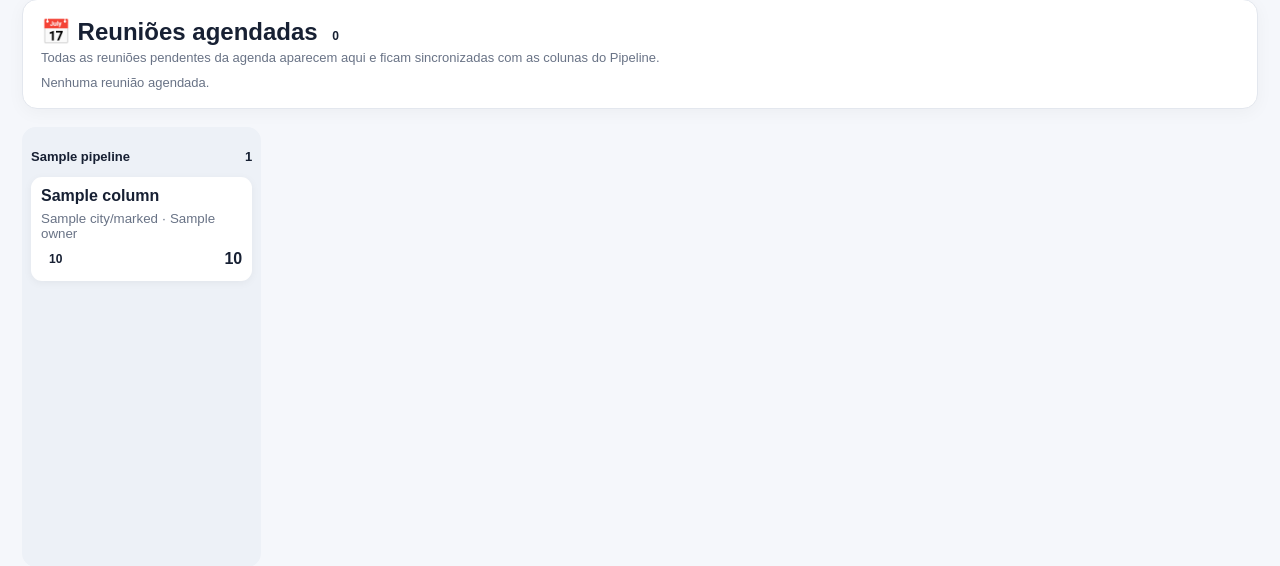
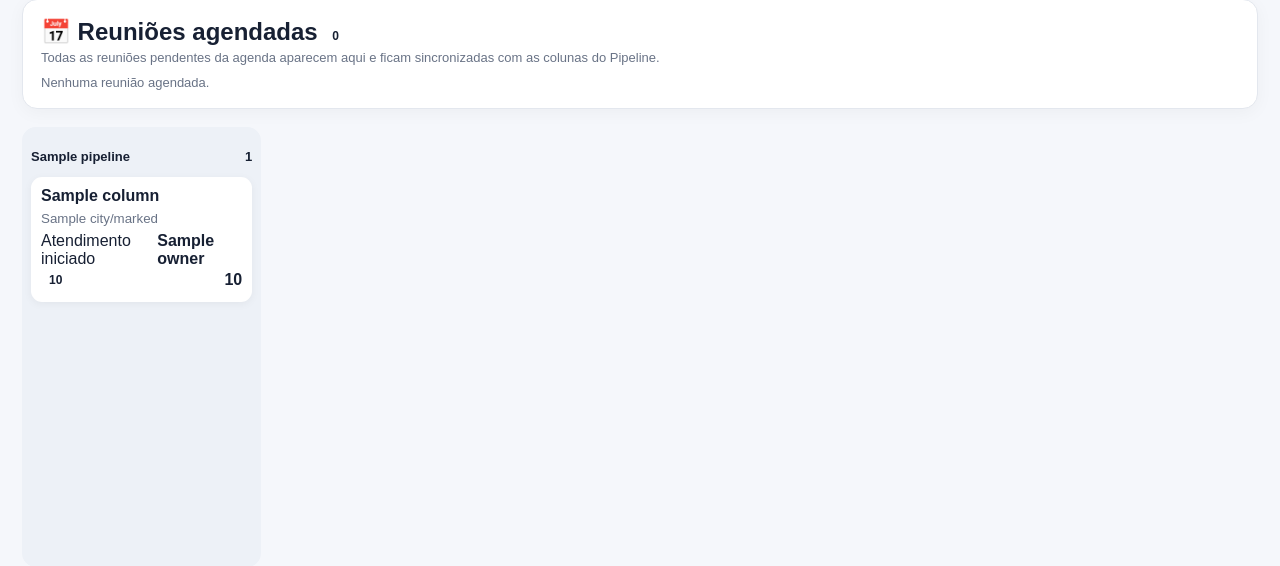
Before and after one commit to cbediretoriabrahma-bit/CRM-Cervejeiros, a Flask app: template templates/pipeline.html in a window 1280 px wide. Shown: the part 137-703 px from the top of the page. Run offline with Flask 3, Linux system fonts and the light colour scheme; the template is opened without the code that fills it: most values are stand-ins (such as "Sample title", 1, 10 or a date in 2020).

Commit message:
Destaca responsável e situação no Pipeline

```diff
--- a/templates/pipeline.html
+++ b/templates/pipeline.html
@@ -25,7 +25,7 @@
           <span class="badge">{% if '2ª' in meeting_text or '2a' in meeting_text or 'segunda' in meeting_text %}2ª reunião{% else %}1ª reunião{% endif %}</span>
         </div>
         <div style="font-size:13px;margin-top:5px"><b>{{br_datetime(t.due_at)}}</b></div>
-        <div class="muted" style="font-size:12px;margin-top:4px">{{t.lead.city}}/{{t.lead.state}} · {{t.lead.owner.name if t.lead.owner else '-'}}</div>
+        <div class="muted" style="font-size:12px;margin-top:4px">{{t.lead.city}}/{{t.lead.state}}</div><div class="lead-owner-tracking" style="margin-top:6px">{% if t.lead.owner %}<span class="lead-status assigned">Atendimento iniciado</span><strong class="lead-owner-name">{{t.lead.owner.name}}</strong>{% else %}<span class="lead-status unassigned">Ainda sem vendedor</span>{% endif %}</div>
       </a>
     {% else %}
       <p class="muted" style="margin:0">Nenhuma reunião agendada.</p>
@@ -218,7 +218,7 @@
 
     <a href="{{url_for('lead_detail',lead_id=l.id)}}" style="display:block;text-decoration:none;color:inherit">
       <b>{{l.name}}</b>
-      <small>{{l.city}}/{{l.state}} · {{l.owner.name if l.owner else '-'}}</small>
+      <small>{{l.city}}/{{l.state}}</small><div class="lead-owner-tracking">{% if l.owner %}<span class="lead-status assigned">Atendimento iniciado</span><strong class="lead-owner-name">{{l.owner.name}}</strong>{% else %}<span class="lead-status unassigned">Ainda sem vendedor</span>{% endif %}</div>
       <div><span class="badge {{l.temperature|lower}}">{{l.temperature}}</span><strong>{{l.score}}</strong></div>
     </a>
 
```
